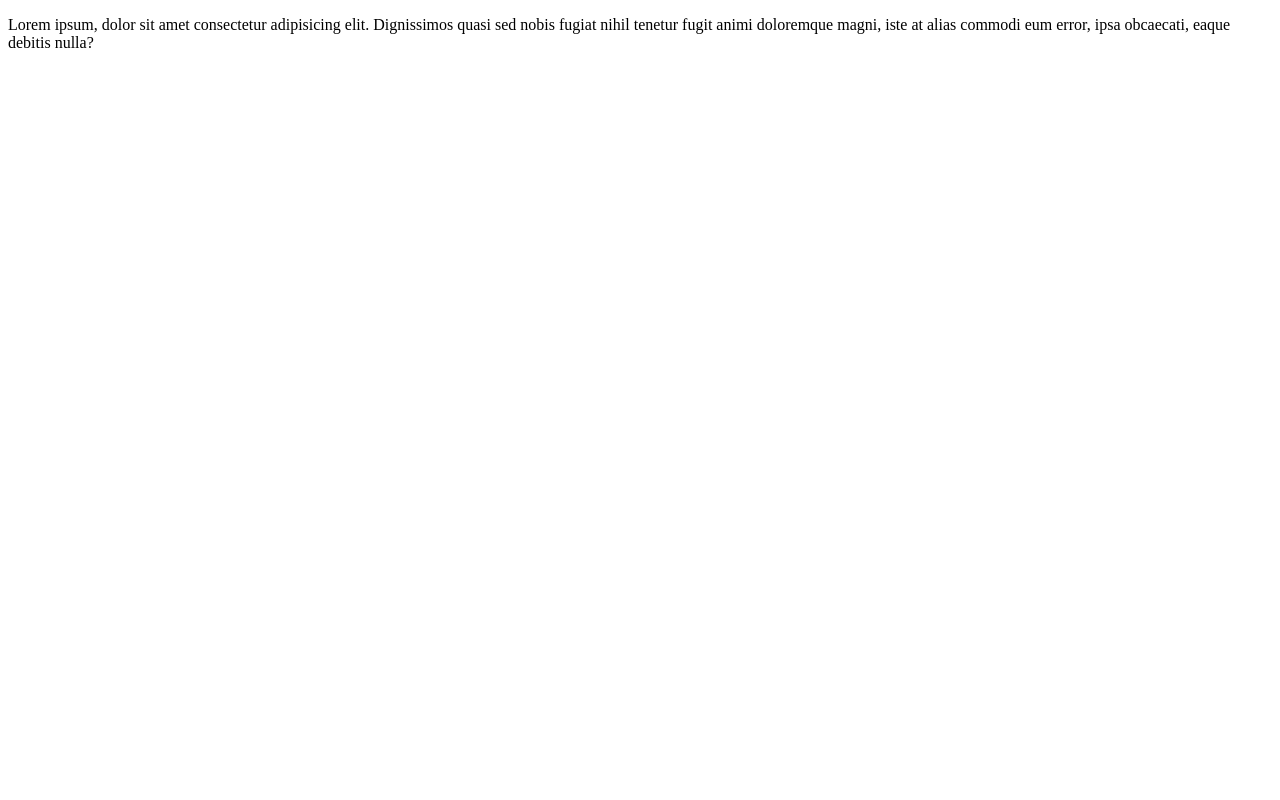
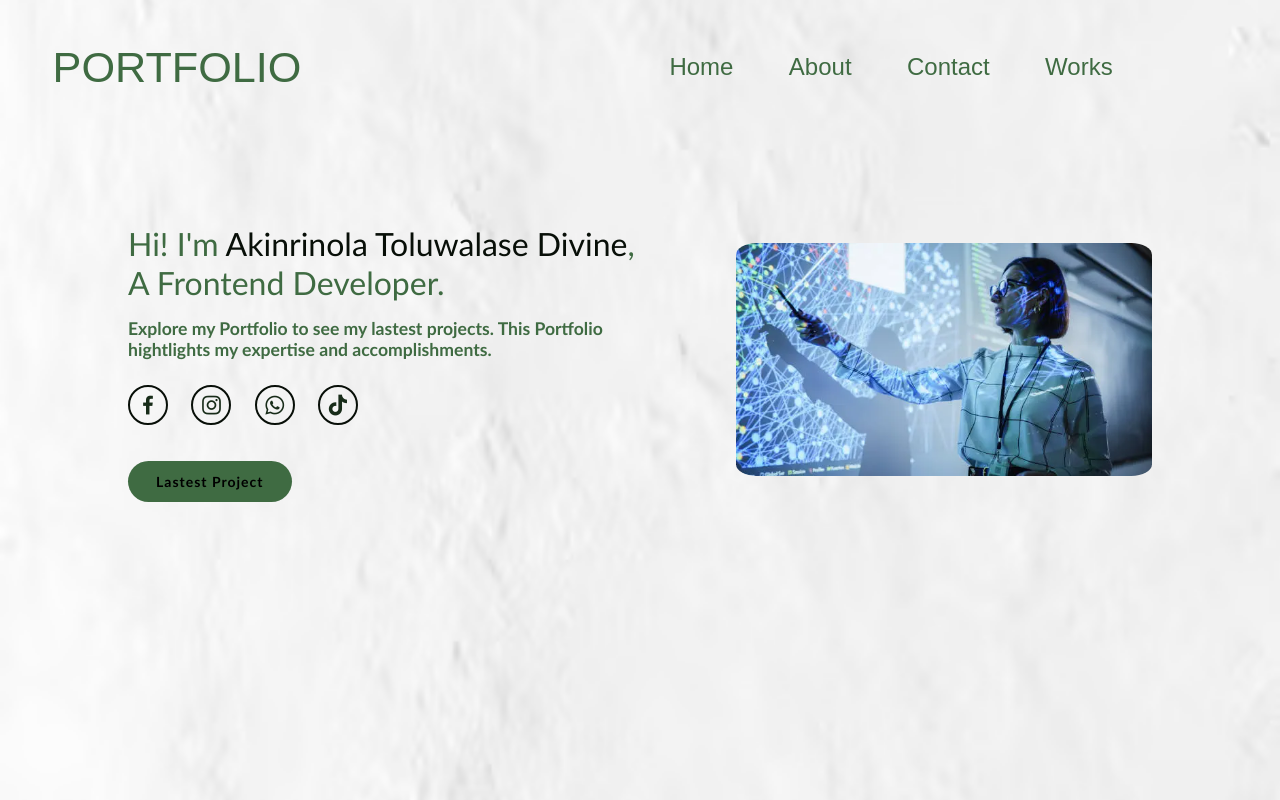
Before and after one commit to devibukun/devibukun.github.io, a plain HTML site: page index.html in a window 1280 px wide. Shown: the top 800 px of the page. Drawn offline with nearby package versions, Linux system fonts and the light colour scheme.

Commit message:
modify index.html file

```diff
--- a/index.html
+++ b/index.html
@@ -3,11 +3,72 @@
 <head>
     <meta charset="UTF-8">
     <meta name="viewport" content="width=device-width, initial-scale=1.0">
+    <link rel="stylesheet" href="style.css">
+    <link href='https://unpkg.com/boxicons@2.1.4/css/boxicons.min.css' rel='stylesheet'>
+    <script src="script.js"></script>
     <title>Document</title>
 </head>
 <body>
-    <p>Lorem ipsum, dolor sit amet consectetur adipisicing elit. Dignissimos quasi sed nobis fugiat nihil
-        tenetur fugit animi doloremque magni, iste at
-         alias commodi eum error, ipsa obcaecati, eaque debitis nulla?</p>
+
+
+    <!-- NAVIGATION SECTION -->
+     <nav>
+            <div class="head-navigation">
+        <a href=""  class="logo">Portfolio</a>
+     <ul>
+        <li><a href="#home">Home</a></li>
+        <li><a href="#about">About</a></li>
+        <li><a href="">Contact</a></li>
+        <li><a href="">Works</a></li>
+    </ul>
+</div>
+    </nav>
+
+
+    <!-- HOME SECTION -->
+   <section id="home">
+    <div class="home-page">
+    <div class="introduction">
+        <h4>Hi! I'm <span>Akinrinola Toluwalase Divine</span>,<br>A Frontend Developer.</h4>
+       <h6>Explore my Portfolio to see my lastest projects. This Portfolio hightlights my expertise and accomplishments.</h6>
+       <div class="social-icons">
+        <a href=""><i class="bx bxl-facebook"></i></a>
+        <a href=""><i class="bx bxl-instagram"></i></a>
+        <a href=""><i class="bx bxl-whatsapp"></i></a>
+        <a href=""><i class="bx bxl-tiktok"></i></a>
+       </div>
+       <a href="" class="btn">Lastest Project</a>
+    </div>
+    <div class="home-img">
+        <img src="images/lady-in-tech.webp" class="img">
+    </div>
+    </div>
+   </section>
+   <!-- ABOUT SECTION -->
+    <section id="about">
+        <div class="about-page">
+            <div class="about-img">
+                <img src="images/lady-in-tech2.webp" class="main-about-img">
+            </div>
+            <div class="about-intro">
+                <h2>About<span class="text">Me</span></h2>
+            <p>Hi! I'm <span>Akinrinola Toluwalase Divine</span>, A Website Developer with the passion of building innovative
+                and user-friendly websites. I'm exicted to share my journey and projects with you.</p>
+            <p>With the foundation in HTML and CSS and JavaScript, I've been exploring the world of web development for
+                close to 6 months now and I'm eager to continue learning and growing.</p>
+                <p>My goal is to create websites that are functional and visually appealing. I'm intrested in
+                Full-stack Development, Responsive Design. I'm always looking for new challenges and collaborating with others.
+                </p>
+<p>Some of my skills are:
+       <li>HTML, CSS, JavaScript.</li>
+       <li> Familiarity with development tools like Git, GitHub and Visual Studio Code.</li>
+
+</p>
+<p>I'm exicted to share my projects with you and recieve feedback. Let's connect and explore and build something
+    amazing together!.
+</p>
+        </div>
+    </div>
+    </section>
 </body>
 </html>
--- /dev/null
+++ b/script.js
@@ -0,0 +1,7 @@
+var typed = new typed["span",{
+    Strings:['Frontend Developer', 'Web Developer'],
+    typeSpeed:100,
+    backSpeed:100,
+    backDelay:1000,
+    loop:true
+}];
--- /dev/null
+++ b/style.css
@@ -0,0 +1,182 @@
+*{
+    margin: 0;
+    padding: 0;
+    box-sizing: border-box;
+
+}
+body{
+   background-image: url(images/background-photo3.avif);
+   background-position: center;
+   background-repeat: no-repeat;
+   background-size: cover;
+}
+nav{
+    position: fixed;
+    top: 0;
+    left: 0;
+    display: flex;
+    background: transparent;
+    font-family: sans-serif;
+   }
+.head-navigation{
+     margin: 10%;
+     display: flex;
+     gap: 70%;
+     width: 100%;
+     align-items: center;
+     justify-items: space-between;
+
+}
+.logo{
+    font-size: 2.7rem;
+    /* position: relative; */
+    text-transform:uppercase ;
+    font-weight: 300;
+   text-decoration: none;
+   color: #3f6b42;
+   line-height: 24px;
+}
+
+ul{
+    display:flex;
+   font-size: 1.5em;
+   gap: 20%;
+ }
+ul li{
+    justify-content: space-around;
+    list-style: none;
+    align-items: center;
+    justify-content: center;
+}
+ul li a{
+text-decoration: none;
+display: inline-block;
+transition: .3s;
+font-weight:500;
+color: #3f6b42;
+}
+ul li a:hover{
+    border-bottom: 3px solid #080f08;
+    cursor: pointer;
+
+    }
+/* HOME SECTION */
+#home{
+    font-family: 'Trebuchet MS', 'Lucida Sans Unicode', 'Lucida Grande', 'Lucida Sans', Arial, sans-serif;
+    width: 100%;
+    height: 100vh;
+   }
+.home-page{
+    /* position: relative; */
+    justify-content: space-between;
+    display: flex;
+    align-items: center;
+    padding: 70px 10% 0;
+    font-size: 2rem;
+
+}
+.introduction{
+    margin-top: 15%;
+   flex-basis: 80%;
+    /* word-break: normal;
+    line-break: normal; */
+}
+span:nth-of-type(2){
+    margin-bottom: 30px;
+}
+span{
+    color: #080f08;
+   }
+h4{
+    font-weight: 300;
+    padding-bottom: 3%;
+    color: #3f6b42;
+}
+h6{
+    font-size: 1.1rem;
+    color: #3f6b42;
+  }
+  .social-icons a{
+    display: inline-flex;
+    justify-content: center;
+    align-items: center;
+    height: 50%;
+    background: transparent;
+    border: 2px solid #080f08;
+    border-radius: 50%;
+    font-size: 25px;
+    color: #182c19;
+    text-decoration: none;
+    margin: 25px 15px 30px 0;
+    padding: 1%;
+  }
+  .social-icons a:hover{
+    background:#62a067;
+   box-shadow: 0px 18px 35px #080f08 ;
+  }
+.btn{
+    font-family: 'Trebuchet MS', 'Lucida Sans Unicode', 'Lucida Grande', 'Lucida Sans', Arial, sans-serif;
+   display: inline-block;
+   padding: 12px 28px;
+   background:#3f6b42;
+   font-size: 14px;
+   color: black;
+   letter-spacing: 1px;
+   font-weight: 600;
+   text-decoration: none;
+   border-radius: 40px;
+}
+.btn:hover{
+    box-shadow: 0 0 5px #182c19, 0 0 25px #182c19,0 0 50px #182c19, 0 0 200px #182c19;
+    cursor: pointer;
+}
+.home-img{
+margin-top: 15%;
+margin-left: 5%;
+
+}
+.img{
+    width: 100%;
+   border-radius: 5%;
+}
+/* ABOUT SECTION */
+#about{
+    width: 100%;
+    height: 100vh;
+    color: #080f08;
+}
+.about-page{
+    display: flex;
+    margin: 10%;
+    font-size: 1.5rem;
+    font-family: 'Trebuchet MS', 'Lucida Sans Unicode', 'Lucida Grande', 'Lucida Sans', Arial, sans-serif;
+}
+.about-img{
+   display: flex;
+    flex-basis: 50%;
+    align-items: center;
+    justify-content: center;
+    flex-direction: row;
+    object-fit: cover;
+}
+.main-about-img{
+    border-radius: 50%;
+    width: 150%;
+    margin: auto;
+
+}
+.about-intro{
+    margin-left: 10%;
+    margin-top: 9%;
+}
+.text{
+    color: #3f6b42;
+}
+p{
+    padding: 0.5%;
+}
+h2{
+    font-family: sans-serif;
+    font-weight: bold;
+    letter-spacing: 1px;
+}
```
Also changed, not shown: images/background-photo.avif (added), images/background-photo2.avif (added), images/background-photo3.avif (added), images/flower.jpg (added), images/lady-in-tech.webp (added), images/lady-in-tech2.webp (added), images/lady-in-tech3.webp (added), images/lady-photo.avif (added), images/user.jpg (added).
